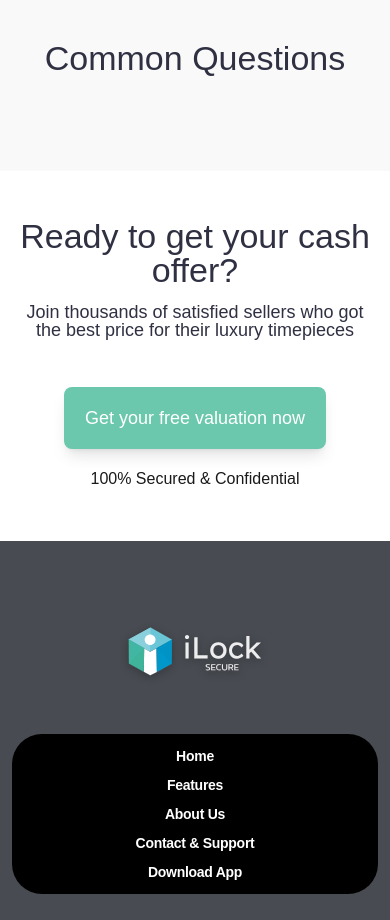
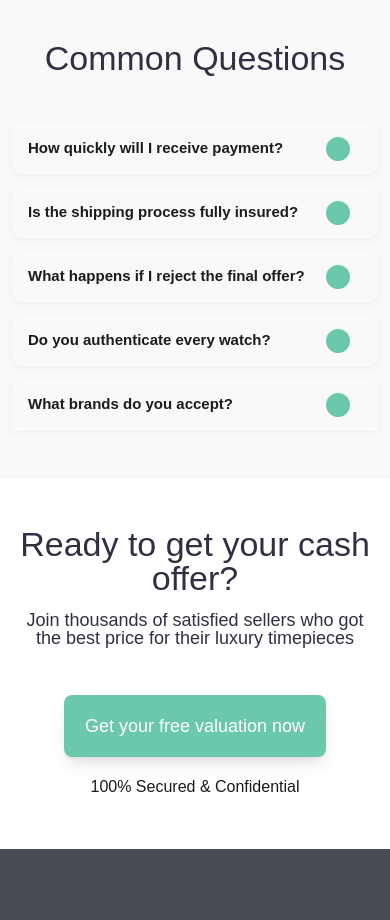
Before and after one commit to shah-priyansh/revolut-hero-recreation, a React (Vite) app: page /contact in a window 390 px wide. Shown: the part 1480-2400 px from the top of the page. Built offline with nearby package versions, Linux system fonts and the light colour scheme.

Commit message:
- Add accordian

```diff
--- /dev/null
+++ b/src/pages/ContactUs.css
@@ -0,0 +1,151 @@
+/* FAQ Accordion Styles */
+.faq-accordion {
+    max-width: 900px;
+    margin: 0 auto;
+    display: flex;
+    flex-direction: column;
+    gap: 16px;
+}
+
+.accordion-item {
+    background: #F9F9F9;
+    border-radius: 12px;
+    overflow: hidden;
+    transition: all 0.3s ease;
+    box-shadow: 0 2px 8px rgba(0, 0, 0, 0.05);
+}
+
+.accordion-item:hover {
+    box-shadow: 0 4px 12px rgba(0, 0, 0, 0.08);
+}
+
+.accordion-button {
+    width: 100%;
+    display: flex;
+    justify-content: space-between;
+    align-items: center;
+    padding: 20px 24px;
+    background: #FFFFFF;
+    border: none;
+    border-radius: 12px;
+    cursor: pointer;
+    text-align: left;
+    transition: all 0.3s ease;
+    gap: 20px;
+}
+
+.accordion-button:hover {
+    background: #F5F5F5;
+}
+
+.accordion-button.active {
+    background: #F5F5F5;
+    border-bottom-left-radius: 0;
+    border-bottom-right-radius: 0;
+}
+
+.accordion-question {
+    font-size: 1.125rem;
+    font-weight: 600;
+    color: #191c1f;
+    flex: 1;
+    line-height: 1.5;
+}
+
+.accordion-icon {
+    width: 32px;
+    height: 32px;
+    display: flex;
+    align-items: center;
+    justify-content: center;
+    background: #6BC8AC;
+    border-radius: 50%;
+    flex-shrink: 0;
+    transition: transform 0.3s ease;
+}
+
+.accordion-icon svg {
+    width: 20px;
+    height: 20px;
+}
+
+.accordion-icon.open {
+    transform: rotate(45deg);
+}
+
+.accordion-content {
+    max-height: 0;
+    overflow: hidden;
+    transition: max-height 0.3s ease, padding 0.3s ease;
+    background: #FFFFFF;
+}
+
+.accordion-content.open {
+    max-height: 500px;
+    padding: 0 24px 20px 24px;
+}
+
+.accordion-answer {
+    font-size: 1rem;
+    line-height: 1.7;
+    color: #434454;
+    padding-top: 16px;
+}
+
+/* Responsive Styles */
+@media (max-width: 768px) {
+    .faq-accordion {
+        gap: 12px;
+    }
+
+    .accordion-button {
+        padding: 16px 20px;
+    }
+
+    .accordion-question {
+        font-size: 1rem;
+    }
+
+    .accordion-icon {
+        width: 28px;
+        height: 28px;
+    }
+
+    .accordion-icon svg {
+        width: 18px;
+        height: 18px;
+    }
+
+    .accordion-content.open {
+        padding: 0 20px 16px 20px;
+    }
+
+    .accordion-answer {
+        font-size: 0.9375rem;
+    }
+}
+
+@media (max-width: 480px) {
+    .accordion-button {
+        padding: 14px 16px;
+        gap: 12px;
+    }
+
+    .accordion-question {
+        font-size: 0.9375rem;
+    }
+
+    .accordion-icon {
+        width: 24px;
+        height: 24px;
+    }
+
+    .accordion-icon svg {
+        width: 16px;
+        height: 16px;
+    }
+
+    .accordion-content.open {
+        padding: 0 16px 14px 16px;
+    }
+}
--- a/src/pages/ContactUs.jsx
+++ b/src/pages/ContactUs.jsx
@@ -1,6 +1,72 @@
 import Header from '../components/Header/Header';
 import Footer from '../components/Footer/Footer';
-import React from "react";
+import React, { useState } from "react";
+import './ContactUs.css';
+
+// Accordion Component
+const Accordion = () => {
+    const [openIndex, setOpenIndex] = useState(null);
+
+    const questions = [
+        {
+            question: "How quickly will I receive payment?",
+            answer: "Once you accept our offer, you'll receive payment within 48 hours. We process all transactions securely and efficiently to ensure you get your funds as quickly as possible. Payment methods include bank transfer, wire transfer, or other secure payment options based on your preference."
+        },
+        {
+            question: "Is the shipping process fully insured?",
+            answer: "Yes, absolutely. Every watch is fully insured from the moment it leaves your hands until it reaches our secure facility. We partner with leading insurance providers to ensure comprehensive coverage. You'll receive tracking information and insurance details as soon as your watch is in transit."
+        },
+        {
+            question: "What happens if I reject the final offer?",
+            answer: "If you decide not to accept our offer, your watch will be returned to you at no cost. We cover all return shipping and insurance costs. There are no obligations or fees - you're free to accept or decline any offer we make. Your watch will be returned in the same condition it was received."
+        },
+        {
+            question: "Do you authenticate every watch?",
+            answer: "Yes, every watch undergoes a comprehensive authentication process by certified watch experts. Our team includes members of the Association of Independent Watch Specialists (AIWS) who verify authenticity, condition, and provenance. This authentication is recorded on an immutable NFT for future reference, significantly enhancing your watch's value."
+        },
+        {
+            question: "What brands do you accept?",
+            answer: "We accept all major luxury watch brands including Rolex, Patek Philippe, Audemars Piguet, Omega, Cartier, Vacheron Constantin, Jaeger-LeCoultre, and many others. Our global dealer network specializes in the best luxury brands, ensuring you receive competitive offers regardless of your watch's make or model."
+        }
+    ];
+
+    const toggleQuestion = (index) => {
+        setOpenIndex(openIndex === index ? null : index);
+    };
+
+    return (
+        <div className="faq-accordion">
+            {questions.map((item, index) => (
+                <div key={index} className="accordion-item">
+                    <button
+                        className={`accordion-button ${openIndex === index ? 'active' : ''}`}
+                        onClick={() => toggleQuestion(index)}
+                        aria-expanded={openIndex === index}
+                    >
+                        <span className="accordion-question">{item.question}</span>
+                        <span className={`accordion-icon ${openIndex === index ? 'open' : ''}`}>
+                            <svg width="24" height="24" viewBox="0 0 24 24" fill="none" xmlns="http://www.w3.org/2000/svg">
+                                {openIndex === index ? (
+                                    <path d="M5 12H19" stroke="#6BC8AC" strokeWidth="2" strokeLinecap="round"/>
+                                ) : (
+                                    <>
+                                        <path d="M12 5V19" stroke="#6BC8AC" strokeWidth="2" strokeLinecap="round"/>
+                                        <path d="M5 12H19" stroke="#6BC8AC" strokeWidth="2" strokeLinecap="round"/>
+                                    </>
+                                )}
+                            </svg>
+                        </span>
+                    </button>
+                    <div className={`accordion-content ${openIndex === index ? 'open' : ''}`}>
+                        <div className="accordion-answer">
+                            {item.answer}
+                        </div>
+                    </div>
+                </div>
+            ))}
+        </div>
+    );
+};
 
 export default function ContactUs() {
     return (
@@ -360,8 +426,7 @@ export default function ContactUs() {
                         </div>
 
                         <div className={'accordion-div'}>
-
-
+                            <Accordion />
                         </div>
                     </div>
                 </div>
```
Also changed, not shown: src/components/LandingPage/LandingPage.jsx (+3 -9 lines).
